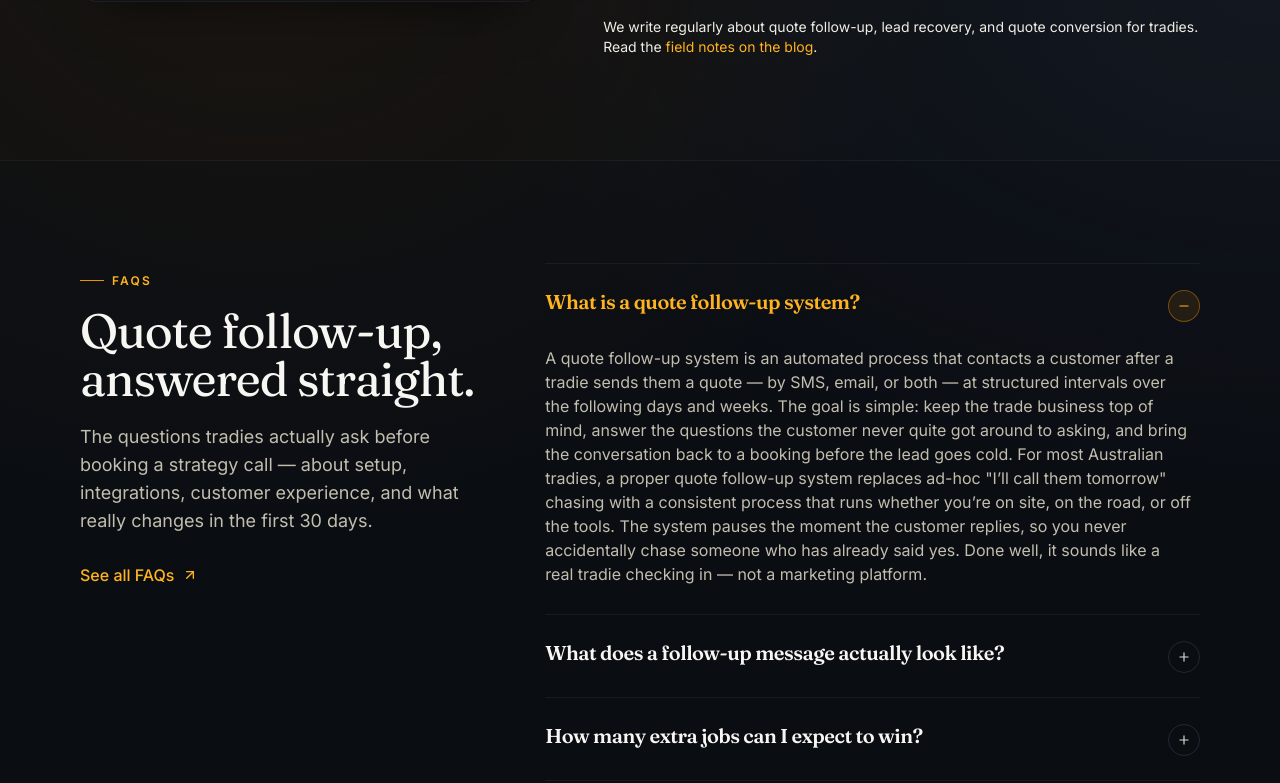
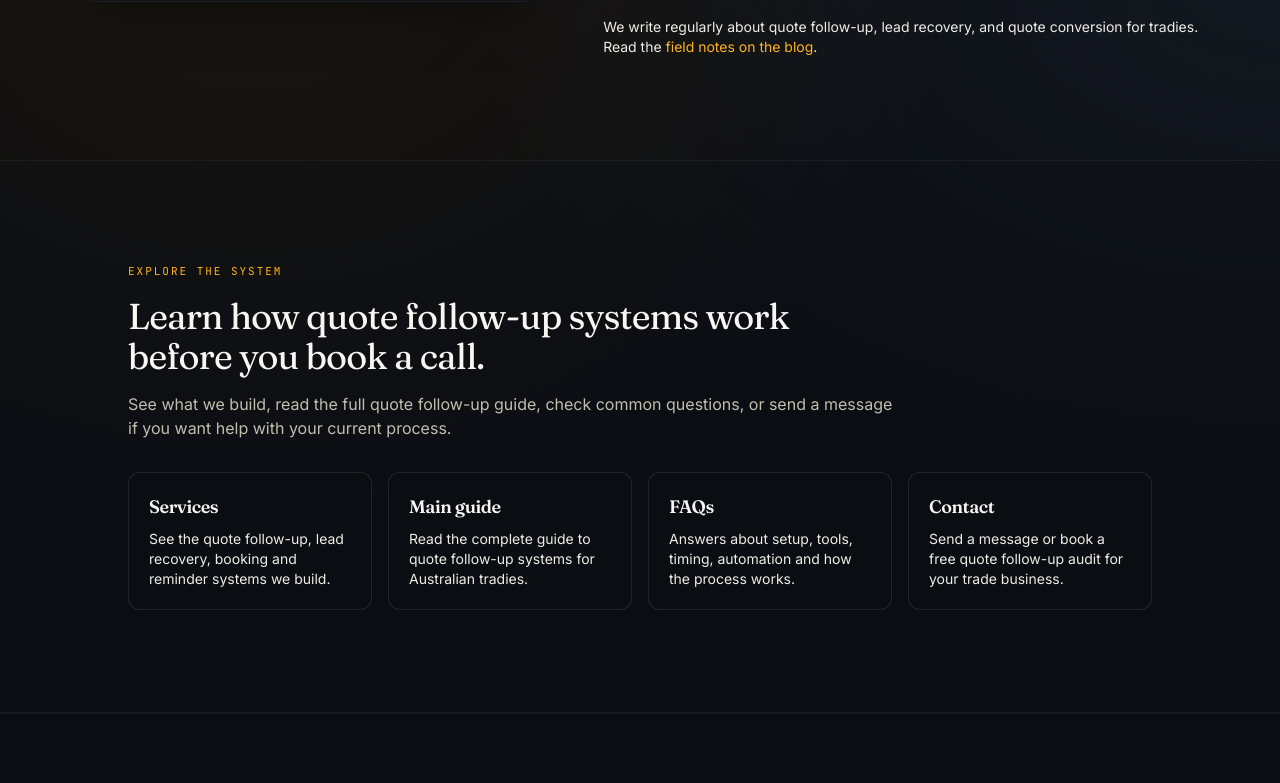
Before and after one commit to rickybourke73-sudo/tradie-systems-co, a Next.js app: page / in a window 1280 px wide. Shown: the part 11217-12000 px from the top of the page. Built offline with nearby package versions, Linux system fonts and the light colour scheme; no server answers.

Commit message:
Add homepage internal links

```diff
--- a/app/page.tsx
+++ b/app/page.tsx
@@ -1,3 +1,4 @@
+import Link from 'next/link';
 import { Hero } from '@/components/sections/Hero';
 import { WhatsIncluded } from '@/components/sections/WhatsIncluded';
 import { Problem } from '@/components/sections/Problem';
@@ -9,6 +10,7 @@ import { WhyLosing } from '@/components/sections/WhyLosing';
 import { Founder } from '@/components/sections/Founder';
 import { FaqSection } from '@/components/sections/FaqSection';
 import { FinalCta } from '@/components/sections/FinalCta';
+import { Section } from '@/components/ui/Section';
 import { JsonLd, faqSchema, howToSchema, speakableSchema } from '@/lib/schema';
 import { homepageFaqs } from '@/content/faqs';
 import { buildMetadata } from '@/lib/seo';
@@ -57,8 +59,6 @@ function stripSmartQuotes(s: string) {
   return s.replace(/[‘’]/g, "'").replace(/[“”]/g, '"');
 }
 
-// Workflow steps mirrored in the on-page WorkflowSection. Kept here so the
-// HowTo schema and the visible content stay in sync.
 const workflowSteps = [
   {
     name: 'Quote sent, confirmation fires',
@@ -82,8 +82,6 @@ const workflowSteps = [
   }
 ];
 
-// Two definition Q&As visible on the page (Problem + WorkflowSection) — included in
-// FAQ schema so AI search engines can extract them alongside the homepage FAQs.
 const definitionFaqs = [
   {
     question: 'What is a tradie quote follow-up system?',
@@ -103,7 +101,6 @@ export default function HomePage() {
     answer: stripSmartQuotes(f.answer)
   }));
 
-  // Definition Q&As first (highest semantic value), then the homepage FAQ subset.
   const allFaqs = [...definitionFaqs, ...cleanFaqs];
 
   return (
@@ -111,6 +108,7 @@ export default function HomePage() {
       <JsonLd data={faqSchema(allFaqs)} />
       <JsonLd data={howToSchema(workflowSteps)} />
       <JsonLd data={speakableSchema(['#hero-heading', '#hero-lede'])} />
+
       <Hero />
       <Problem />
       <WhatsIncluded />
@@ -120,8 +118,72 @@ export default function HomePage() {
       <WhoThisIsFor />
       <WhyLosing />
       <Founder />
+      <HomepageInternalLinks />
       <FaqSection />
       <FinalCta />
     </>
   );
 }
+
+function HomepageInternalLinks() {
+  return (
+    <Section className="border-y border-white/5 bg-ink-900/30">
+      <div className="mx-auto max-w-5xl">
+        <div className="mb-4 font-mono text-[11px] uppercase tracking-[0.18em] text-signal-400">
+          Explore the system
+        </div>
+
+        <h2 className="max-w-3xl font-display text-2xl tracking-tight text-bone-50 sm:text-3xl md:text-4xl">
+          Learn how quote follow-up systems work before you book a call.
+        </h2>
+
+        <p className="mt-4 max-w-3xl text-bone-300">
+          See what we build, read the full quote follow-up guide, check common questions, or send a
+          message if you want help with your current process.
+        </p>
+
+        <div className="mt-8 grid gap-4 sm:grid-cols-2 lg:grid-cols-4">
+          <Link
+            href="/services"
+            className="rounded-xl border border-white/10 bg-ink-950/40 p-5 transition-all duration-200 hover:border-signal-500/40 hover:bg-ink-900/70"
+          >
+            <h3 className="font-display text-lg font-semibold text-bone-50">Services</h3>
+            <p className="mt-2 text-sm text-bone-400">
+              See the quote follow-up, lead recovery, booking and reminder systems we build.
+            </p>
+          </Link>
+
+          <Link
+            href="/blog/quote-follow-up-system-for-tradies"
+            className="rounded-xl border border-white/10 bg-ink-950/40 p-5 transition-all duration-200 hover:border-signal-500/40 hover:bg-ink-900/70"
+          >
+            <h3 className="font-display text-lg font-semibold text-bone-50">Main guide</h3>
+            <p className="mt-2 text-sm text-bone-400">
+              Read the complete guide to quote follow-up systems for Australian tradies.
+            </p>
+          </Link>
+
+          <Link
+            href="/faqs"
+            className="rounded-xl border border-white/10 bg-ink-950/40 p-5 transition-all duration-200 hover:border-signal-500/40 hover:bg-ink-900/70"
+          >
+            <h3 className="font-display text-lg font-semibold text-bone-50">FAQs</h3>
+            <p className="mt-2 text-sm text-bone-400">
+              Answers about setup, tools, timing, automation and how the process works.
+            </p>
+          </Link>
+
+          <Link
+            href="/contact"
+            className="rounded-xl border border-white/10 bg-ink-950/40 p-5 transition-all duration-200 hover:border-signal-500/40 hover:bg-ink-900/70"
+          >
+            <h3 className="font-display text-lg font-semibold text-bone-50">Contact</h3>
+            <p className="mt-2 text-sm text-bone-400">
+              Send a message or book a free quote follow-up audit for your trade business.
+            </p>
+          </Link>
+        </div>
+      </div>
+    </Section>
+  );
+}
```
